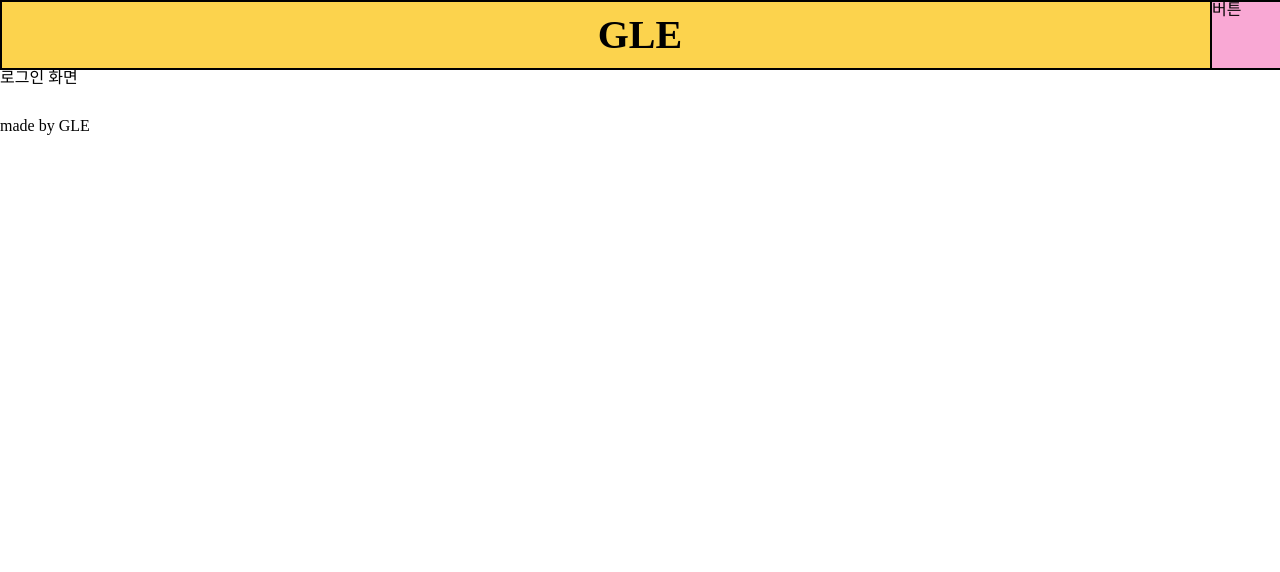
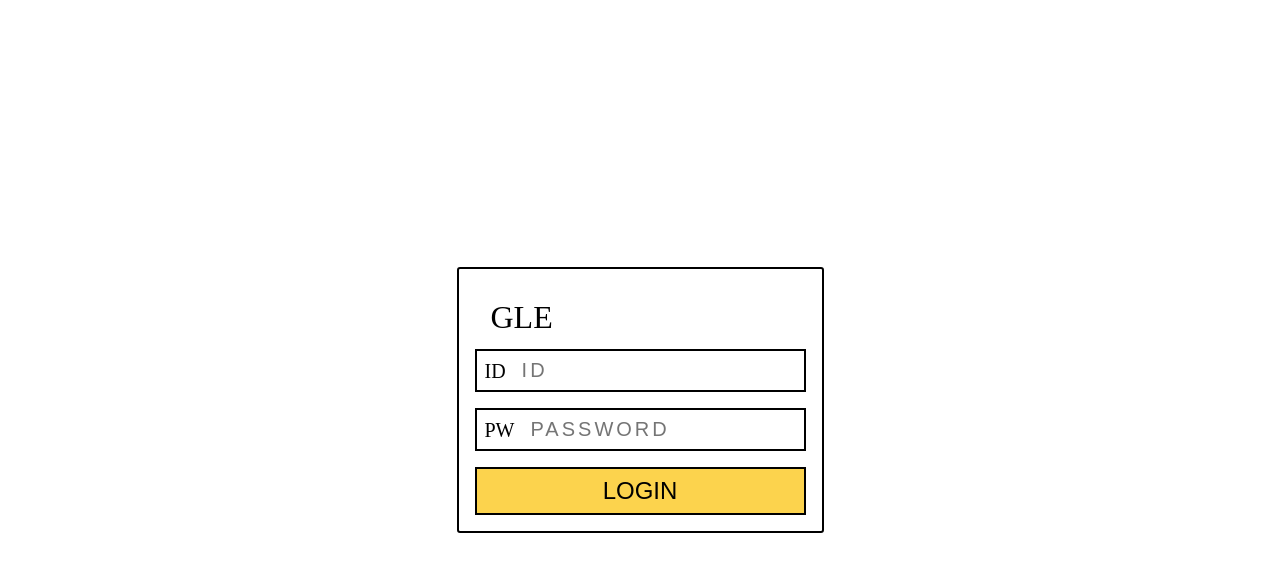
Before and after one commit to jdwns96/React-Shop, a React (Create React App) app: page /login in a window 1280 px wide. Shown: the top 572 px of the page. Built offline with nearby package versions, Linux system fonts and the light colour scheme.

Commit message:
[UPDATE] LOGIN page

```diff
--- a/src/components/headers/AppHeader.tsx
+++ b/src/components/headers/AppHeader.tsx
@@ -8,7 +8,7 @@ const AppHeader = () => {
     <div className="header" css={header}>
       <div className="header__inner-container">
         <div className="header__title">
-          <span>GLE</span>
+          <span>REACT SHOP</span>
         </div>
       </div>
     </div>
--- a/src/components/login/Login.tsx
+++ b/src/components/login/Login.tsx
@@ -1,11 +1,114 @@
 import React from "react";
+
+/** @jsxImportSource @emotion/react */
+import { css } from "@emotion/react";
 
 const Login = () => {
   return (
-    <div>
-      <div>로그인 화면</div>
-    </div>
+    <form>
+      <div className="login" css={login}>
+        <div className="login__form">
+          <div className="login__title">GLE</div>
+          <div className="login__id Input__component">
+            <label htmlFor="ID">ID</label>
+            <input type="text" placeholder="ID" id="ID" />
+          </div>
+          <div className="login__pw Input__component">
+            <label htmlFor="PW">PW</label>
+            <input type="password" placeholder="PASSWORD" id="PW" />
+          </div>
+          <div className="login__submit">
+            <input type="submit" value="LOGIN" />
+          </div>
+        </div>
+      </div>
+    </form>
   );
 };
 
+const login = css`
+  display: flex;
+  justify-content: center;
+  align-items: center;
+
+  width: 100vw;
+  height: 100vh;
+
+  .login {
+    &__form {
+      border: 2px solid #000;
+      border-radius: 3px;
+      padding: 1rem;
+    }
+
+    &__title {
+      font-size: 2rem;
+      padding: 1rem;
+    }
+
+    &__submit {
+      input {
+        width: 100%;
+        padding: 0.5rem;
+        font-size: 1.5rem;
+        border: 2px solid #000;
+        background-color: rgba(252, 211, 77);
+
+        &:hover {
+          color: white;
+        }
+      }
+    }
+  }
+
+  .Input {
+    &__component {
+      width: 100%;
+      border: 2px solid black;
+      display: flex;
+      flex-wrap: wrap;
+      align-items: stretch;
+      width: 100%;
+      font-size: 1.25rem;
+      margin-bottom: 1rem;
+
+      &:focus-within {
+        border-color: rgba(252, 211, 77);
+      }
+
+      label {
+        padding: 0.5rem;
+        cursor: pointer;
+        display: flex;
+        justify-content: center;
+        align-items: center;
+      }
+
+      input {
+        font-size: 1.25rem;
+        letter-spacing: 3px;
+
+        border: 0;
+        position: relative;
+        flex: 1 1 auto;
+        width: 1%;
+        /* padding: 0.5rem 0.5rem 0.5rem 0; */
+        padding: 0.5rem;
+
+        &:focus {
+          outline: none;
+        }
+      }
+    }
+  }
+
+  @media (max-width: 768px) {
+    .login {
+      &__form {
+        width: 90%;
+      }
+    }
+  }
+`;
+
 export default Login;
--- a/src/components/sidebar/SideBar.tsx
+++ b/src/components/sidebar/SideBar.tsx
@@ -22,7 +22,8 @@ const SideBar = () => {
           버튼
         </div>
         <div className="sidebar__header">
-          <span>OSS</span>
+          <span>GLE</span>
+          <button>로그아웃</button>
         </div>
         <div className="sidebar__content">
           <div className="dummy"></div>
--- /dev/null
+++ b/src/components/template/LoginLayout.tsx
@@ -0,0 +1,7 @@
+import React from "react";
+
+const LoginLayout = ({ children }: { children: JSX.Element }) => {
+  return <>{children}</>;
+};
+
+export default LoginLayout;
--- a/src/pages/Login/Login.tsx
+++ b/src/pages/Login/Login.tsx
@@ -1,16 +1,16 @@
 import React from "react";
 
 // layout
-import AppLayout from "@components/template/AppLayout";
+import LoginLayout from "@components/template/LoginLayout";
 
 //component
 import LoginComponent from "@components/login";
 
 const Login = () => {
   return (
-    <AppLayout>
+    <LoginLayout>
       <LoginComponent />
-    </AppLayout>
+    </LoginLayout>
   );
 };
 
```
Also changed, not shown: src/components/common/Input.tsx (added, +18 -0 lines).
